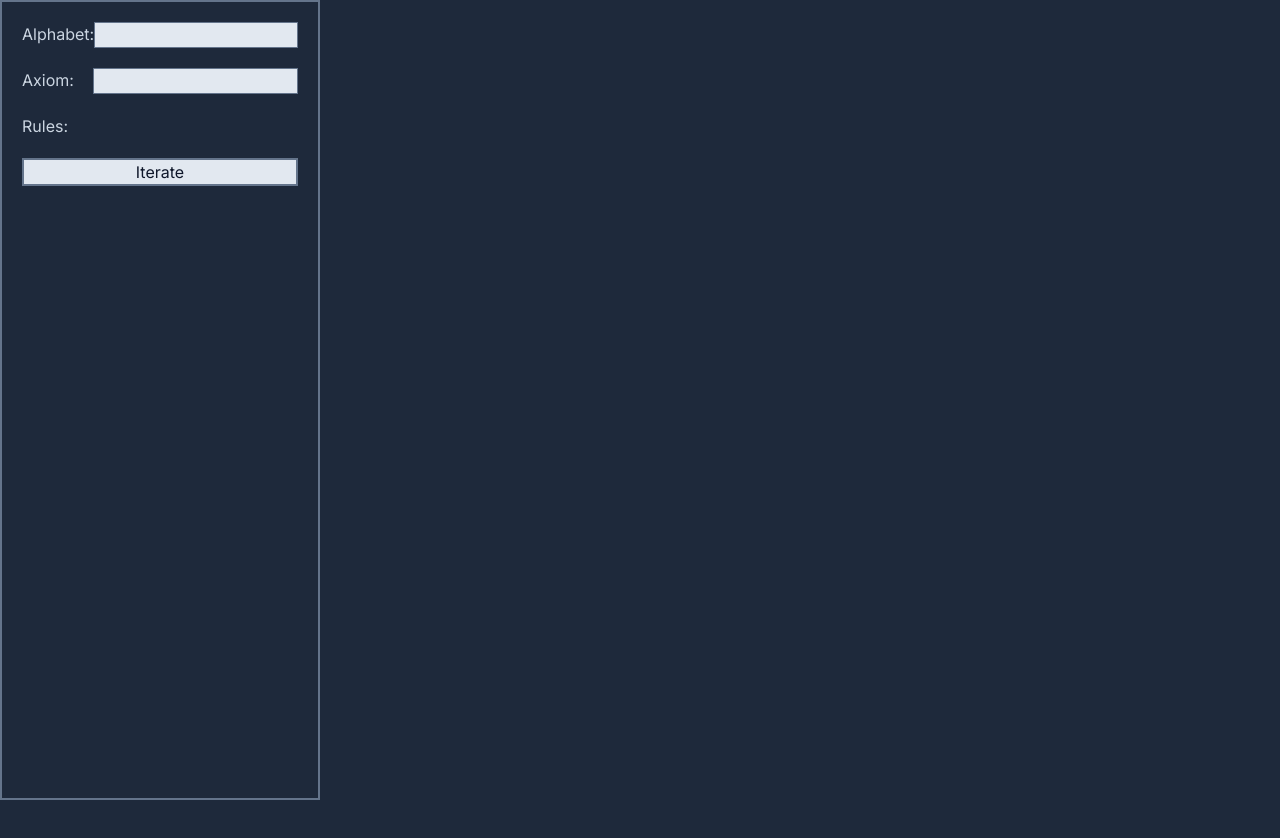
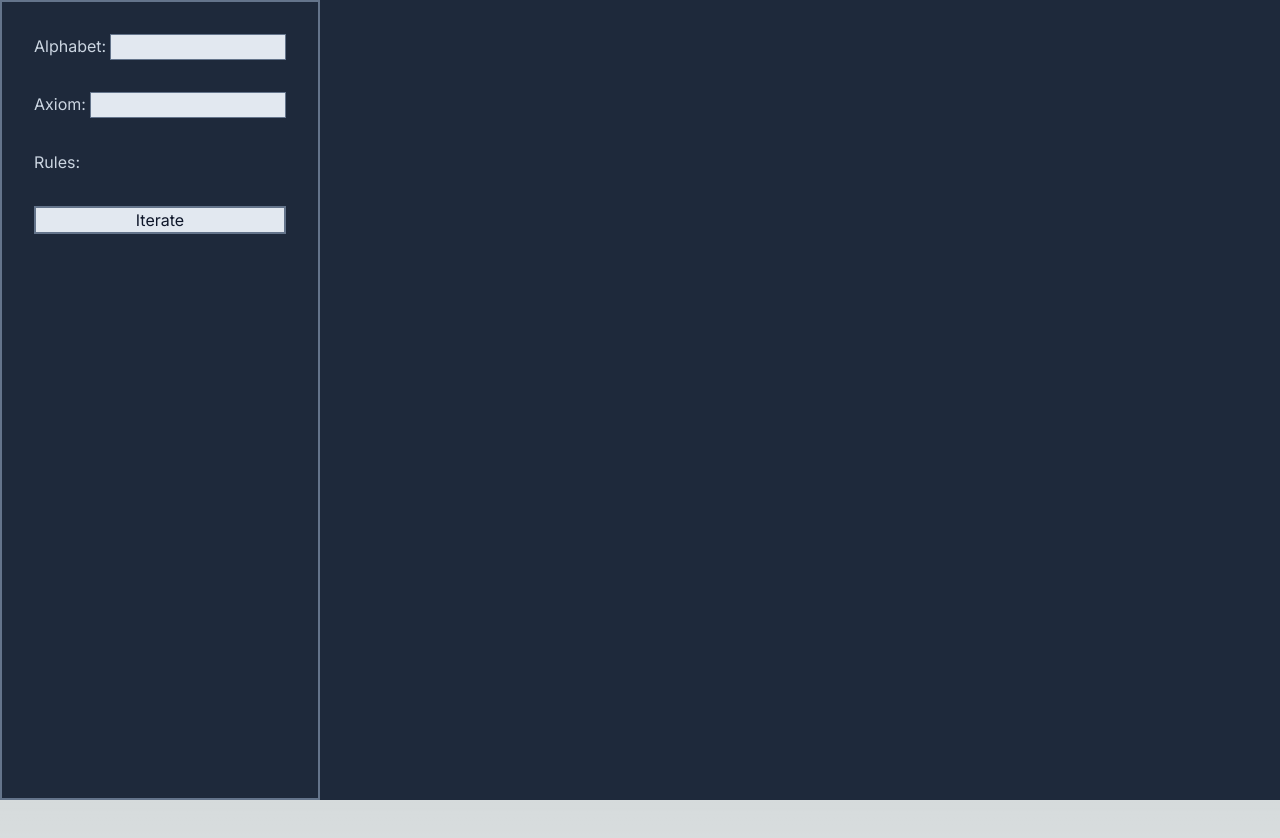
Before and after one commit to cjwurst/l-ink, a Next.js app in the folder l-ink/: page /sandbox in a window 1280 px wide. Shown: the top 838 px of the page. Built offline with nearby package versions, Linux system fonts and the light colour scheme.

Commit message:
format sideconfig

```diff
--- a/l-ink/src/app/sandbox/page.tsx
+++ b/l-ink/src/app/sandbox/page.tsx
@@ -36,7 +36,7 @@ export default function Page() {
     }
 
     return (
-        <div className="bg-slate-800">
+        <div className="h-screen bg-slate-800">
             <LSystem
                 defaultAxiom={getAxiom()}
                 defaultAlphabet={getAlphabet()}
--- a/l-ink/src/app/ui/alphabet.tsx
+++ b/l-ink/src/app/ui/alphabet.tsx
@@ -22,13 +22,11 @@ export default function Alphabet({alphabet, onChange}: AlphabetProps) {
     }
 
     return (
-        <div className="relative flex flex-grow">
-            <div className="w-24">
-                <label htmlFor="alphabet"> Alphabet: </label>
-            </div>
+        <div className="flex gap-1 w-full">
+            <label htmlFor="alphabet"> Alphabet: </label>
             <input
                 id="alphabet"
-                className="peer block outline-2 w-full border border-slate-500 bg-slate-200 text-black"
+                className="w-full outline-2 border border-slate-500 bg-slate-200 text-black"
                 onChange={(e) => { handleChange(e.target.value);}}
                 value = {alphabet}
             />
--- a/l-ink/src/app/ui/axiom.tsx
+++ b/l-ink/src/app/ui/axiom.tsx
@@ -15,13 +15,11 @@ export default function Axiom({axiom, onChange}: AxiomProps) {
     }
 
     return (
-        <div className="relative flex pt-5 flex-grow">
-            <div className="w-24">
-                <label htmlFor="axiom"> Axiom: </label>
-            </div>
+        <div className="flex w-full gap-1">
+            <label htmlFor="axiom"> Axiom: </label>
             <input
                 id="axiom"
-                className="peer block outline-2 w-full border border-slate-500 bg-slate-200 text-black"
+                className="w-full outline-2 border border-slate-500 bg-slate-200 text-black"
                 onChange={ (e) => { handleChange(e.target.value); }}
                 value = {axiom}
             />
--- a/l-ink/src/app/ui/lSystem.tsx
+++ b/l-ink/src/app/ui/lSystem.tsx
@@ -56,18 +56,15 @@ export default function LSystem({
     }
 
     return (
-        <div>
-            <div className="flex h-screen flex-col md:flex-row md:overflow-hidden">
-                <div className="w-full flex-none md:w-1/4">
-                    <div className="h-full flex-col items-center justify-start text-slate-300 border-slate-500 border-2">
-                        <div className="p-5">
+        <div className="flex-row">
+            <div className="flex gap-8 p-8 h-screen w-1/4 flex-col items-center justify-start text-slate-300 border-slate-500 border-2">
                 <Alphabet
                     alphabet={alphabet}
-                                onChange={(a:string) => setAlphabet}
+                    onChange={(a:string) => setAlphabet(a)}
                 />
                 <Axiom
                     axiom={axiom}
-                                onChange={(a:string) => setAxiom}
+                    onChange={(a:string) => setAxiom(a)}
                 />
                 <Ruleset
                     alphabet={alphabet}
@@ -76,13 +73,10 @@ export default function LSystem({
                     drawRules={drawRules}
                     onChangeDrawRules={(r:Map<string, DrawInstruction>) => setDrawRules(r)}
                 />
-                            <div className="mt-5 flex flex-col items-center bg-slate-200 border-slate-500 border-2 text-slate-900">
+                <div className="w-full items-center bg-slate-200 border-slate-500 border-2 text-slate-900">
                     <IterateButton />
                 </div>
                 {lWord}
-                        </div>
-                    </div>
-                </div>
             </div>
             <LSystemDisplay
                 origin = {[0, 0, 0]}
--- a/l-ink/src/app/ui/rule.tsx
+++ b/l-ink/src/app/ui/rule.tsx
@@ -12,12 +12,12 @@ type RuleProps = {
 
 export default function Rule({preimage, image, drawRule, onChangeImage, onChangeDrawRule}: RuleProps) {
     return (
-        <div className="flex flex-row mt-4">
-            <div className="w-8 flex-grow">
+        <div className="flex gap-1">
+            <div className="text-nowrap">
                 {preimage} ↦
             </div>
             <input
-                className = "flex-grow mr-4 border border-slate-500 bg-slate-200 text-black"
+                className = "flex-1 border border-slate-500 bg-slate-200 text-black"
                 onChange={(e) => onChangeImage(e.target.value)}
                 value={image}
             />
--- a/l-ink/src/app/ui/ruleset.tsx
+++ b/l-ink/src/app/ui/ruleset.tsx
@@ -39,7 +39,7 @@ export default function Ruleset({alphabet, iterateRules, onChangeIterateRules, d
     }
 
     return (
-        <div className="flex flex-col pt-5">
+        <div className="flex flex-col w-full gap-4">
             <div> Rules: </div>
             {getAlphabetArray().map((preimage) => {
                 return(
```
Lines whose indentation alone changed are shown as unchanged.
